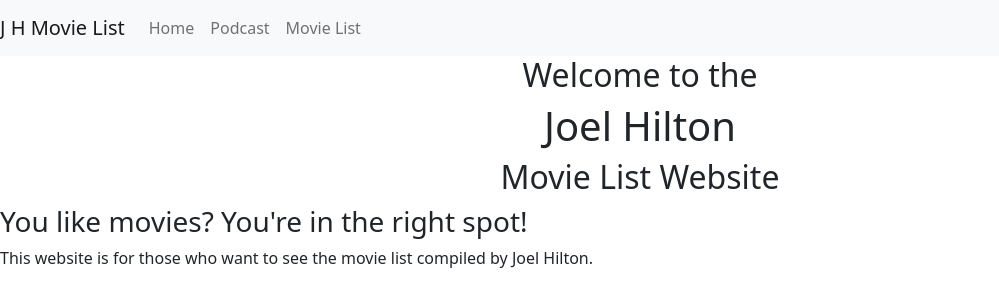
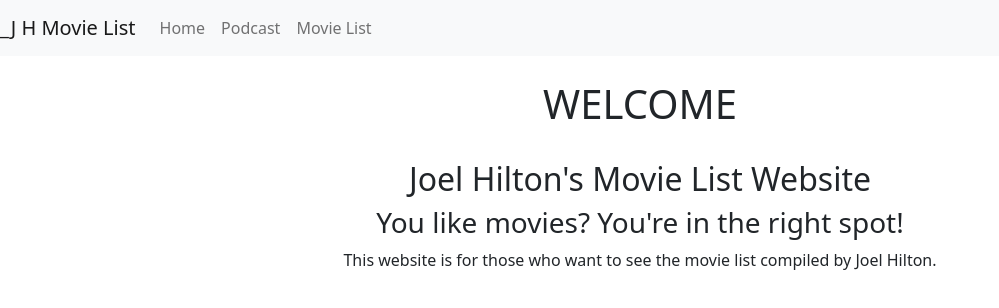
Before and after one commit to hmaryn11/Mission_13_hmaryn, a React (Create React App) app in the folder frontend/: page / in a window 1280 px wide. Shown: the top 308 px of the page, without its empty margins (0-999 px from the left). Built offline with nearby package versions, Linux system fonts and the light colour scheme.

Commit message:
try this

```diff
--- a/frontend/src/Navbar.jsx
+++ b/frontend/src/Navbar.jsx
@@ -5,7 +5,7 @@ function NavBar() {
   return (
     <nav class="navbar navbar-expand-lg navbar-light bg-light">
       <a className="navbar-brand" href="/movielist">
-        {/* <Link to="/" className='navbar-brand'>JH Movie List</Link> */}J H
+        {/* <Link to="/" className='navbar-brand'>JH Movie List</Link> */} _J H
         Movie List
       </a>
       <button
--- a/frontend/src/pages/Home.tsx
+++ b/frontend/src/pages/Home.tsx
@@ -3,22 +3,21 @@ import React from 'react';
 function Welcome() {
   return (
     <>
-      <h2 className="text-center">Welcome to the</h2>
-      <h1 className="text-center">Joel Hilton</h1>
-      <h2 className="text-center">Movie List Website</h2>
+      <h1 className="text-center p-4">WELCOME</h1>
+      <h2 className="text-center">Joel Hilton's Movie List Website</h2>
     </>
   );
 }
 
 function Explaination() {
   return (
-    <>
+    <div className="text-center">
       <h3>You like movies? You're in the right spot!</h3>
       <p>
         This website is for those who want to see the movie list compiled by
         Joel Hilton.
       </p>
-    </>
+    </div>
   );
 }
 
--- a/frontend/src/pages/Movie.tsx
+++ b/frontend/src/pages/Movie.tsx
@@ -2,6 +2,10 @@ import React, { useState } from 'react';
 import data from '../MovieData.json';
 
 const AllMovies = data.MovieData;
+
+// const extrPad {
+//     marginleft:3
+// }
 
 function MovieList() {
   const [myJSON, setMyJSON] = useState(AllMovies);
@@ -20,7 +24,7 @@ function MovieList() {
   return (
     <>
       {!isIDAdded && (
-        <div className="text-center">
+        <div className="text-center p-3">
           <br></br>
           <h2>Click the button below to view the movie list</h2>
           <br></br>
@@ -34,12 +38,12 @@ function MovieList() {
       )}
       {isIDAdded && (
         <>
-          <div>
-            <h3>Joel Hilton's Movie Collection</h3>
+          <div className="text-center p-2">
+            <h1>Joel Hilton's Movie Collection</h1>
           </div>
-          <div>
-            <table className="table">
-              <thead>
+          <div className="p-5">
+            <table className="table table-bordered">
+              <thead className="card-header">
                 <tr>
                   <th>Title</th>
                   <th>Year</th>
--- a/frontend/src/pages/Podcast.tsx
+++ b/frontend/src/pages/Podcast.tsx
@@ -1,9 +1,13 @@
 function Podcast() {
   return (
-    <>
+    <div className="text-center p-3">
+      <br></br>
       <h1>Joel Hilton's Podcasta</h1>
-      <a href="https://baconsale.com/">Podcast Link</a>
-    </>
+      <br></br>
+      <a href="https://baconsale.com/" className="btn btn-secondary">
+        Podcast Link
+      </a>
+    </div>
   );
 }
 
```
